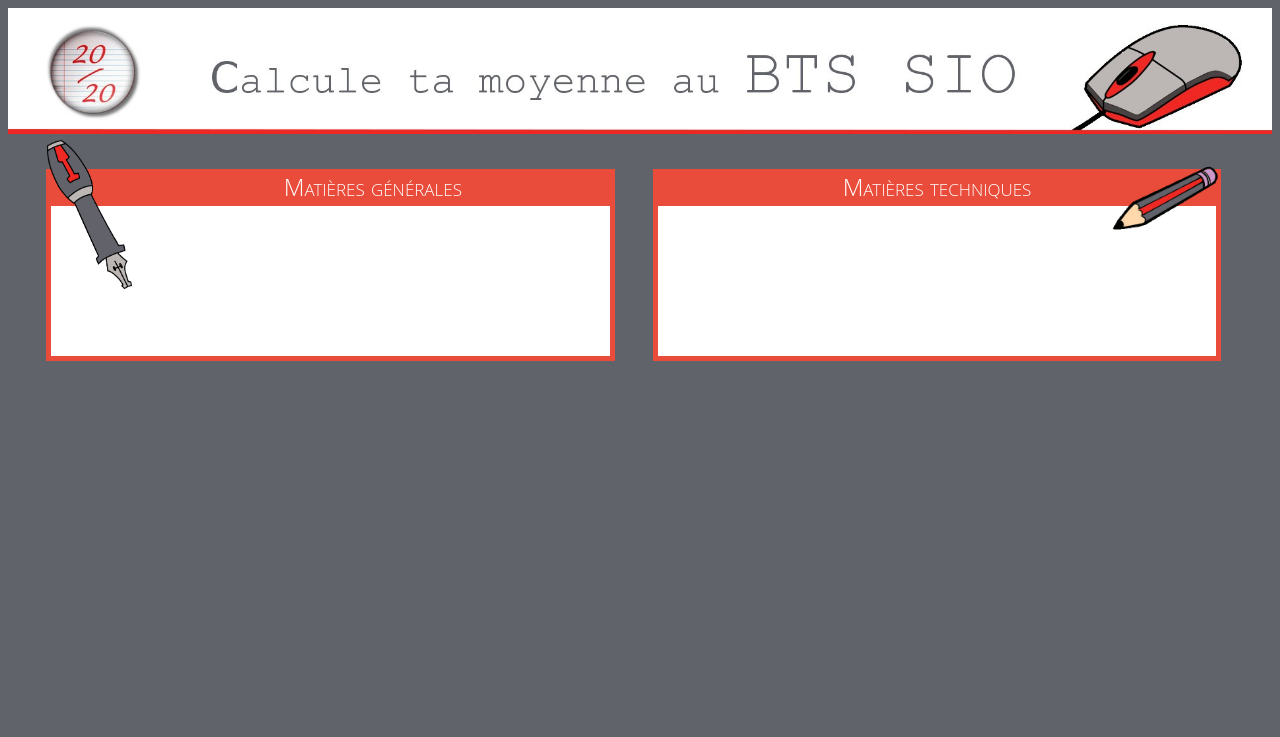
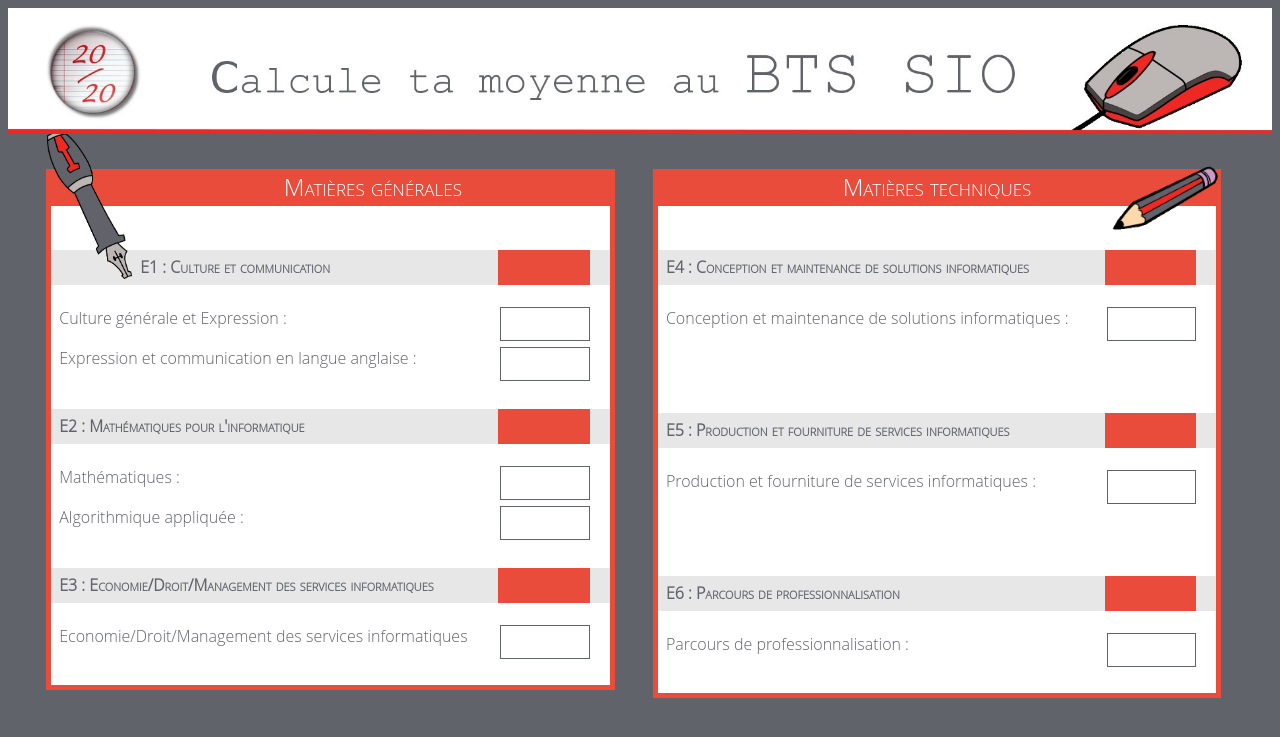
Before and after one commit to AudreyGuilbaud/notesBts, a PHP site: page / in a window 1280 px wide. Shown: the top 737 px of the page. Run offline with PHP 8.4, Linux system fonts and the light colour scheme.

Commit message:
mise en place formulaires

```diff
--- a/styles/s_notes.css
+++ b/styles/s_notes.css
@@ -23,8 +23,8 @@
 
 .divForm {
     border : solid 5px #E94C3A ;
-    height : 150px;
     background-color : white ;
+    padding-bottom : 20px ;
 }
 
 .crayon {
@@ -35,6 +35,42 @@
 
 .stylo {
     width : 15% ;
-    margin-top : -30px ;
+    margin-top : -40px ;
     float : left ;
 }
+
+.inputNote {
+    border : solid 1.5px #61636b ;
+    height : 30px ;
+    width : 15%;
+    float : right ;
+    text-align : center ;
+    font-size : 16px ;
+    color : #61636b ;
+    margin-right: 20px ;
+}
+
+.inputNoteGen{
+    border : solid 2px #E94C3A ;
+    height : 29px ;
+    width : 15%;
+    float : right ;
+    font-size : 16px ;
+    color : white ;
+    margin-right: 20px ;
+    background-color: #E94C3A ;
+}
+
+.titrePartie {
+    background-color : #e7e7e7;
+    min-height: 35px ;
+    line-height : 35px ;
+    vertical-align: middle ;
+    font-size: 16px ;
+    font-variant : small-caps ;
+    font-weight: bold ;
+}
+
+.partieNotes {
+    height : 40px ;
+}
--- a/styles/s_structure.css
+++ b/styles/s_structure.css
@@ -1,6 +1,7 @@
 body {
     background-color :#61636b;
     font-family: "Microsoft Yahei Light", "Century Gothic", "Segoe UI Light", "Open Sans Light", "Apple Gothic", sans-serif ;
+    color : #61636b ;
 }
 
 #imageEntete {
--- a/vues/v_notes.php
+++ b/vues/v_notes.php
@@ -5,7 +5,7 @@
             <img class="stylo" src="./images/styloplume.gif">
         </div>
         <div class="divForm">
-
+            <?php include_once("vues/v_notesGenerales.php") ; ?>
         </div>
     </div>
     <div class="divMatiere">
@@ -14,7 +14,7 @@
             <img class="crayon" src="./images/crayon.gif">
         </div>
         <div class="divForm">
-
+            <?php include_once("vues/v_notesTechniques.php") ; ?>
         </div>
     </div>
 
--- /dev/null
+++ b/vues/v_notesGenerales.php
@@ -0,0 +1,41 @@
+<br><br>
+<div class="titrePartie">
+    <label for="partie_culture">&nbsp;&nbsp;E1 : Culture et communication</label>
+    <input name="partie_culture" id="partie_culture" class="inputNoteGen" type="text" readonly>
+</div>
+<br>
+<div class="partieNotes">
+    <label for="txt_francais">&nbsp;&nbsp;Culture générale et Expression : </label>
+    <input name="txt_francais" id="txt_francais" class="inputNote" type="text">
+</div>
+<div class="partieNotes">
+    <input name="txt_anglais" id="txt_anglais" class="inputNote" type="text">
+    <label for="txt_anglais">&nbsp;&nbsp;Expression et communication en langue anglaise : </label>
+</div>
+
+<br>
+<div class="titrePartie">
+    <label for="partie_maths">&nbsp;&nbsp;E2 : Mathématiques pour l'informatique</label>
+    <input name="partie_maths" id="partie_maths" class="inputNoteGen" type="text" readonly>
+</div>
+<br>
+<div class="partieNotes">
+    <label for="txt_maths">&nbsp;&nbsp;Mathématiques : </label>
+    <input name="txt_maths" id="txt_maths" class="inputNote" type="text">
+</div>
+<div class="partieNotes">
+    <label for="txt_algo">&nbsp;&nbsp;Algorithmique appliquée : </label>
+    <input name="txt_algo" id="txt_algo" class="inputNote" type="text">
+</div>
+
+<br>
+<div class="titrePartie">
+    <input name="partie_ecodroit" id="partie_ecodroit" class="inputNoteGen" type="text" readonly
+    <label for="partie_ecodroit">&nbsp;&nbsp;E3 : Economie/Droit/Management des services informatiques</label>
+
+</div>
+<br>
+<div class="partieNotes">
+    <input name="txt_ecodroit" id="txt_ecodroit" class="inputNote" type="text">
+    <label for="txt_ecodroit">&nbsp;&nbsp;Economie/Droit/Management des services informatiques</label>
+</div>
--- /dev/null
+++ b/vues/v_notesTechniques.php
@@ -0,0 +1,33 @@
+<br><br>
+<div class="titrePartie">
+    <input name="partie_e4" id="partie_e4" class="inputNoteGen" type="text" readonly>
+    <label for="partie_e4">&nbsp;&nbsp;E4 : Conception et maintenance de solutions informatiques</label>
+
+</div>
+<br>
+<div class="partieNotes">
+    <input name="txt_e4" id="txt_e4" class="inputNote" type="text">
+    <label for="txt_e4">&nbsp;&nbsp;Conception et maintenance de solutions informatiques : </label>
+</div>
+<br><br><br>
+<div class="titrePartie">
+    <input name="partie_e5" id="partie_e5" class="inputNoteGen" type="text" readonly>
+    <label for="partie_e5">&nbsp;&nbsp;E5 : Production et fourniture de services informatiques</label>
+
+</div>
+<br>
+<div class="partieNotes">
+    <input name="txt_e5" id="txt_e5" class="inputNote" type="text">
+    <label for="txt_e5">&nbsp;&nbsp;Production et fourniture de services informatiques : </label>
+</div>
+<br><br><br>
+<div class="titrePartie">
+    <input name="partie_e6" id="partie_e6" class="inputNoteGen" type="text" readonly>
+    <label for="partie_e6">&nbsp;&nbsp;E6 : Parcours de professionnalisation</label>
+
+</div>
+<br>
+<div class="partieNotes">
+    <input name="txt_e6" id="txt_e6" class="inputNote" type="text">
+    <label for="txt_e6">&nbsp;&nbsp;Parcours de professionnalisation : </label>
+</div>
```
